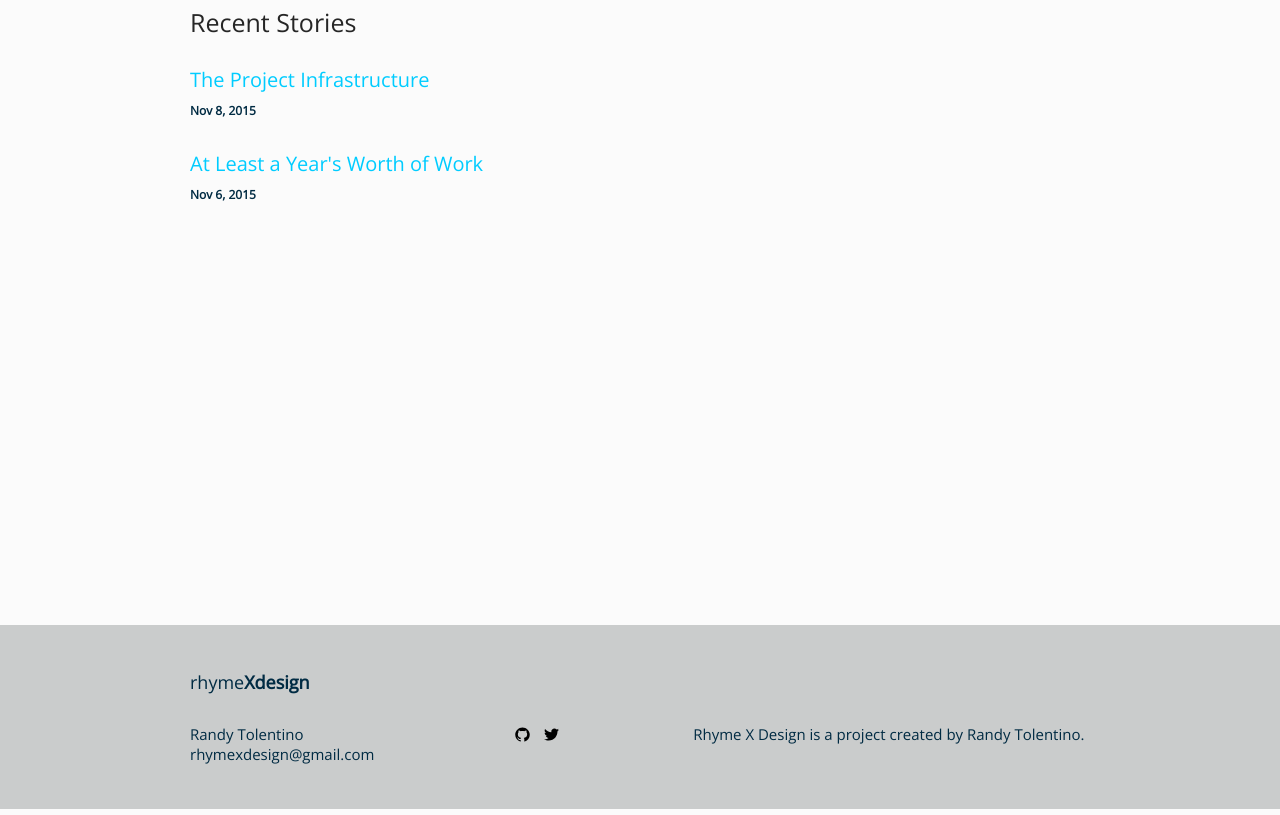
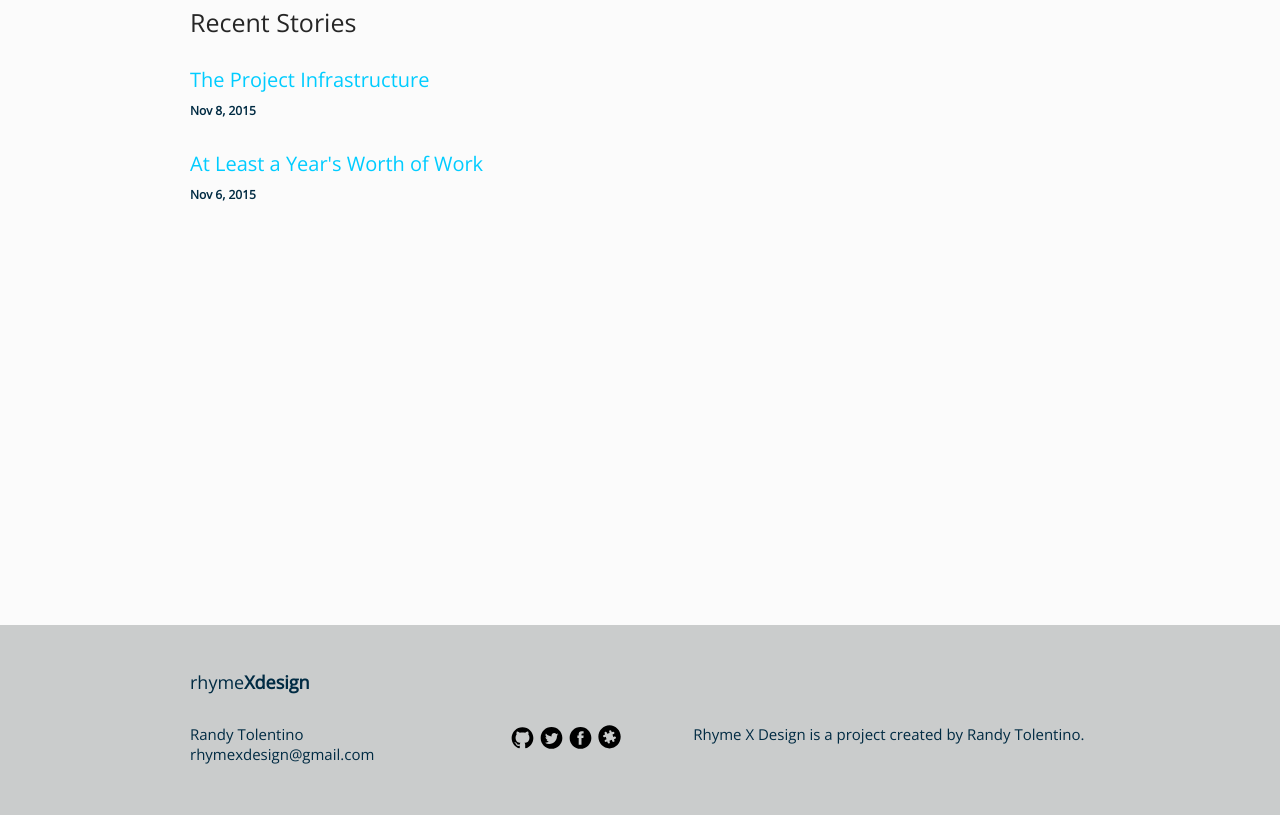
Before and after one commit to designrhyming/designrhyming, a Jekyll site: the page built from index.html, in a window 1280 px wide. Shown: the part 1000-1815 px from the top of the page. Built offline with Jekyll 4.4.1, drawn with Linux system fonts in a browser that asks for light colours.

Commit message:
footer work

```diff
--- a/_includes/footer.html
+++ b/_includes/footer.html
@@ -14,8 +14,10 @@
 
       <div class="footer-col footer-col-2">
         <ul class="social-media-list">
-          <li class="footer-icon">{% include icon-github.svg %}</li>
-          <li class="footer-icon">{% include icon-twitter.svg %}</li>
+          <li class="footer-icon">{% include /images/icon-github.svg %}</li>
+          <li class="footer-icon">{% include /images/icon-twitter.svg %}</li>
+          <li class="footer-icon">{% include /images/icon-facebook.svg %}</li>
+          <li class="footer-icon">{% include /images/icon-slack.svg %}</li>
         </ul>
       </div>
 
--- a/_sass/_layout.scss
+++ b/_sass/_layout.scss
@@ -157,15 +157,15 @@
 }
 
 .social-media-list {
+    margin-top: 0;
     svg {
-        width: 15px;
+        width: 25px;
     }
 }
 
 .footer-icon {
     vertical-align: middle;
     display: inline;
-    padding: 5px;
 }
 
 .footer-col-wrapper {
```
Also changed, not shown: _includes/icon-slack.svg (deleted), _includes/images/icon-facebook.svg (added), _includes/images/icon-github.svg (added), _includes/images/icon-slack.svg (added), _includes/images/icon-twitter.svg (added).
